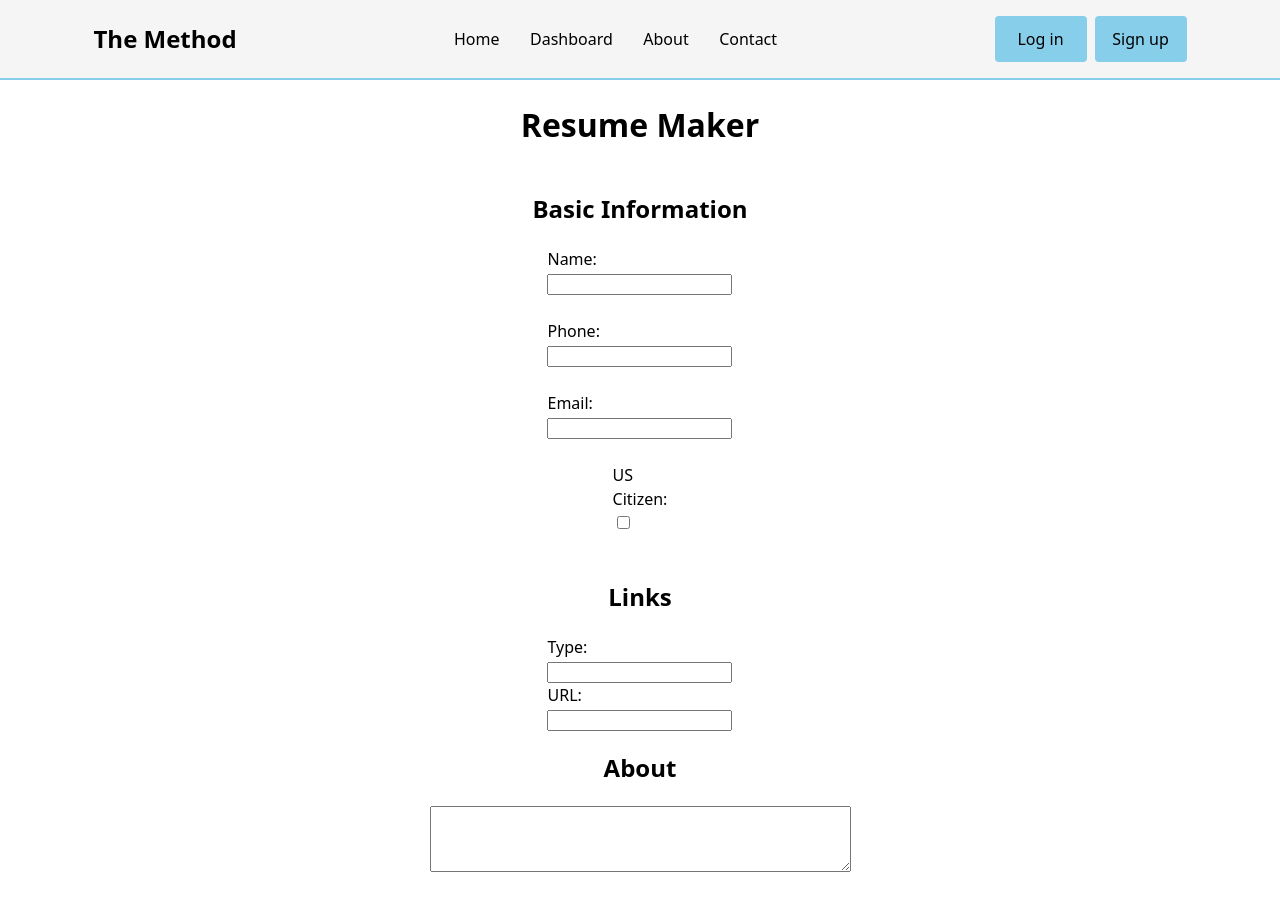
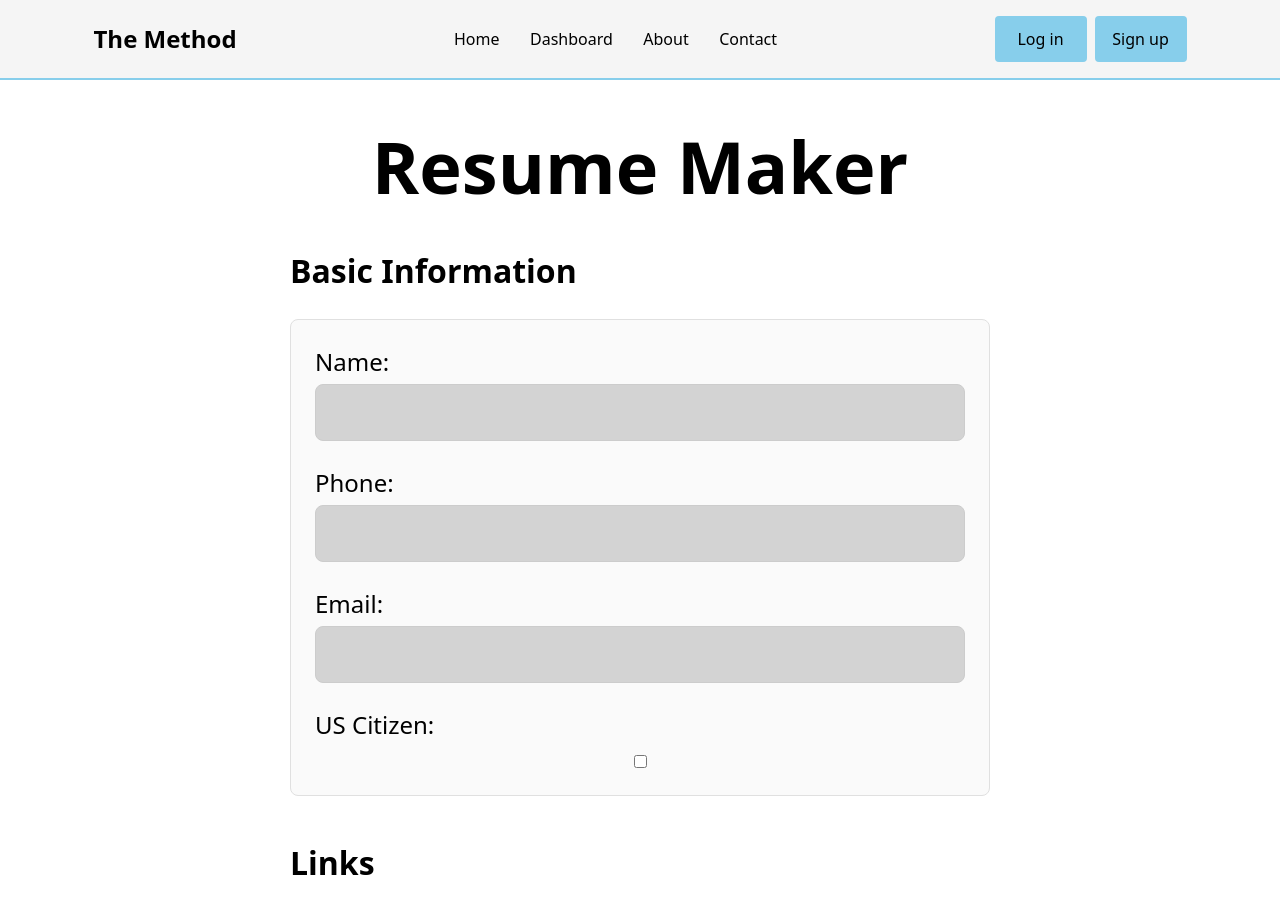
Before and after one commit to SeanSan06/the-method, a React (Vite) app in the folder frontend/: page /form in a window 1280 px wide. Shown: the top 899 px of the page. Built offline with nearby package versions, Linux system fonts and the light colour scheme.

Commit message:
Turn each major section of resume input into cards

```diff
--- a/frontend/src/components/Form.jsx
+++ b/frontend/src/components/Form.jsx
@@ -11,22 +11,18 @@ function Form() {
                                 Name:
                                 <input type="text" name="resume[name]" />
                             </label>
-                            <br />
                             <label>
                                 Phone:
                                 <input type="text" name="resume[phone]" />
                             </label>
-                            <br />
                             <label>
                                 Email:
                                 <input type="email" name="resume[email]" />
                             </label>
-                            <br />
                             <label>
                                 US Citizen:
                                 <input type="checkbox" name="resume[is_us_citizen]" />
                             </label>
-                            <br />
                         </div>
                     </div>
 
@@ -184,7 +180,6 @@ function Form() {
                         </div>
                     </div>
 
-                    <br />
                     <button type="submit">Submit Resume</button>
                 </form>
 
--- a/frontend/src/styles/form-page.css
+++ b/frontend/src/styles/form-page.css
@@ -1,22 +1,116 @@
+/* Form component */
 #form-page {
+    width: 100%;
+    min-height: 100vh;
+    padding: 2rem 1rem 4rem;
     display: flex;
     flex-direction: column;
-    justify-content: center;
     align-items: center;
 }
 
+#form-page h1 {
+    font-size: 4.5rem;
+    margin: 0px;
+}
 
-#resume-form,
-#basic-information-container, #basic-information,
-#links-container, #link,
-#education-container, #education,
-#experience-container, #experience,
-#projects-container, #project,
-#certifications-container, #certification,
-#awards-container, #award {
+/* Main form */
+#resume-form {
+    width: 100%;
+    max-width: 700px;
     display: flex;
     flex-direction: column;
-    justify-content: center;
-    align-items: center;
-    width: 35%;
+    gap: 1rem;
 }
+
+/* Section titles */
+#resume-form h2 {
+    margin-bottom: 0.5rem;
+    font-size: 2rem;
+}
+
+/* Cards */
+#basic-information-container,
+#links-container,
+#education-container,
+#experience-container,
+#projects-container,
+#certifications-container,
+#awards-container {
+    width: 100%;
+}
+
+/* Inner card layout */
+#basic-information,
+#link,
+#education,
+#experience,
+#project,
+#certification,
+#award {
+    display: flex;
+    flex-direction: column;
+    gap: 1.5rem;
+    padding: 1.5rem;
+    border-radius: 8px;
+
+    border: 1px solid #e0e0e0;
+    background-color: #fafafa;
+}
+
+/* Labels */
+label {
+    display: flex;
+    flex-direction: column;
+    font-size: 1.5rem;
+    gap: 0.25rem;
+}
+
+/* Inputs and textareas */
+input[type="text"],
+input[type="email"],
+input[type="url"],
+textarea {
+    width: 100%;
+    padding: 0.85rem 0.9rem;
+    font-size: 1.50rem;
+    border-radius: 8px;
+
+    background-color: lightgray;
+    border: 1px solid #ccc;
+    color: black;
+}
+
+/* Checkbox fix */
+input[type="checkbox"] {
+    width: auto;
+    margin-top: 0.5rem;
+}
+
+/* Textarea resize */
+textarea {
+    resize: vertical;
+}
+
+/* Skills and coursework */
+#resume-form > input[type="text"] {
+    padding: 0.6rem 0.75rem;
+    border-radius: 6px;
+
+    border: 1px solid #ccc;
+}
+
+/* Submit button */
+button[type="submit"] {
+    margin-top: 1.5rem;
+    padding: 0.8rem;
+    font-size: 1rem;
+    border: none;
+    border-radius: 8px;
+    cursor: pointer;
+
+    background-color: skyblue;
+}
+
+button[type="submit"]:active {
+    transform: scale(0.97);
+}
```
